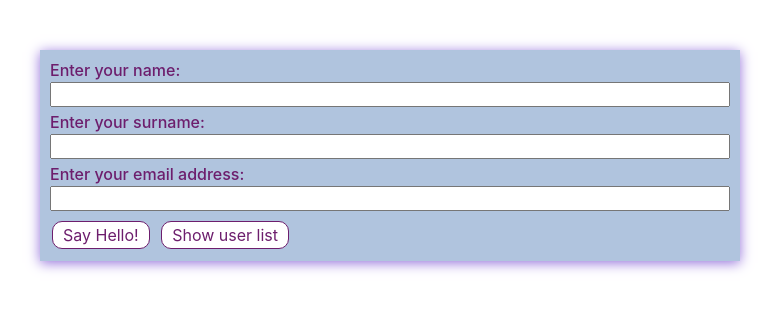
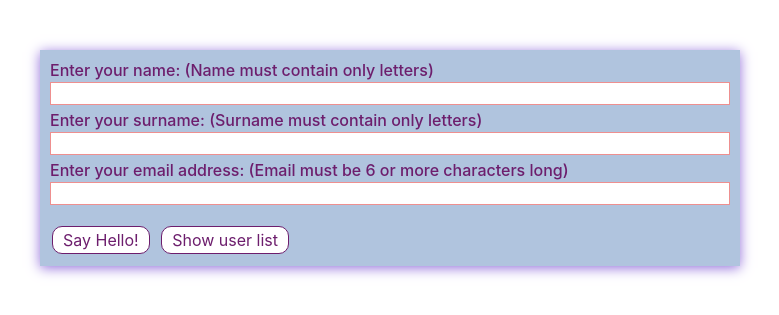
Before and after one commit to LiuPi/web-service, a Flask app: page / in a window 1280 px wide. Shown: the top 315 px of the page, without its empty margins (250-1029 px from the left). Run offline with Flask 2, Linux system fonts and the light colour scheme.

Commit message:
Added client-side validation

```diff
--- /dev/null
+++ b/static/script.js
@@ -0,0 +1,39 @@
+function validateUserName(name) {
+    const nameRegex = /^[a-zA-Z\-]+$/;
+    return name.match(nameRegex);
+};
+
+function validateEmail(email) {
+    const emailRegex =
+        /^(([^<>()[\]\\.,;:\s@"]+(\.[^<>()[\]\\.,;:\s@"]+)*)|(".+"))@((\[[0-9]{1,3}\.[0-9]{1,3}\.[0-9]{1,3}\.[0-9]{1,3}\])|(([a-zA-Z\-0-9]+\.)+[a-zA-Z]{2,}))$/;
+    return email.match(emailRegex);
+};
+
+function validateForm() {
+    let message = "";
+    let result = true;
+
+    let enteredName = document.forms["formHello"]["username"].value;
+    let enteredSurname = document.forms["formHello"]["usersurname"].value;
+    let enteredEmail = document.forms["formHello"]["useremail"].value;
+
+    if (enteredName.trim().length === 0 || !validateUserName(enteredName)) {
+        message = "Please enter a valid name";
+        result = false;
+    }
+
+    if (enteredSurname.trim().length === 0 || !validateUserName(enteredSurname)) {
+        message = "Please enter a valid surname";
+        result = false;
+    }
+
+    if (enteredEmail.trim().length === 0 || !validateEmail(enteredEmail)) {
+        message = "Please enter a valid email address";
+        result = false;
+    }
+
+    document.getElementById("message").innerHTML = message;
+
+    return result;
+
+  }
--- a/static/style.css
+++ b/static/style.css
@@ -40,6 +40,14 @@ body {
     outline: none;
     border-color: thistle;
 }
+
+input:invalid {
+    border: 1px solid rgb(238, 143, 143);
+  }
+
+  input:valid {
+    border: 1px solid mediumpurple;
+  }
 
 .card {
     background: lightsteelblue;
@@ -89,3 +97,7 @@ button:active {
     background: rgb(238, 201, 238);
     box-shadow: 0 2px 2px darkmagenta;
 }
+
+.message {
+    color: red;
+}
--- a/templates/index.html
+++ b/templates/index.html
@@ -18,33 +18,43 @@
     </head>
     <body>
         <div class="input card">
-            <form method="post">
-                <label for="username">Enter your name:</label>
+            <form method="post" name="formHello" onsubmit="return validateForm()">
+                <label for="username">Enter your name: (Name must contain only letters)</label>
                 <input
                     type="text"
                     name="username"
                     id="username"
                     value="{{ request.form['username'] }}"
+                    required
+                    minlength="1" maxlength="25"
                 />
-                <label for="usersurname">Enter your surname:</label>
+                <label for="usersurname">Enter your surname: (Surname must contain only letters)</label>
                 <input
                     type="text"
                     name="usersurname"
                     id="usersurname"
                     value="{{ request.form['usersurname'] }}"
+                    required
+                    minlength="1" maxlength="25"
                 />
-                <label for="useremail">Enter your email address:</label>
+                <label for="useremail">Enter your email address: (Email must be 6 or more characters long)</label>
                 <input
                     type="email"
                     name="useremail"
                     id="useremail"
                     value="{{ request.form['email'] }}"
+                    required
+                    minlength="6" maxlength="35"
                 />
+                <p class="message" id="message"></p>
                 <button type="submit" class="button">Say Hello!</button>
             </form>
-            <form action="{{ url_for('users') }}" method="get">
+            <form action="{{ url_for('users') }}" method="get" name="formUsers">
                 <button type="submit" class="button">Show user list</button>
             </form>
         </div>
+
+        <script src="{{ url_for('static', filename='script.js') }}"></script>
+
     </body>
 </html>
```
Also changed, not shown: database.db.
